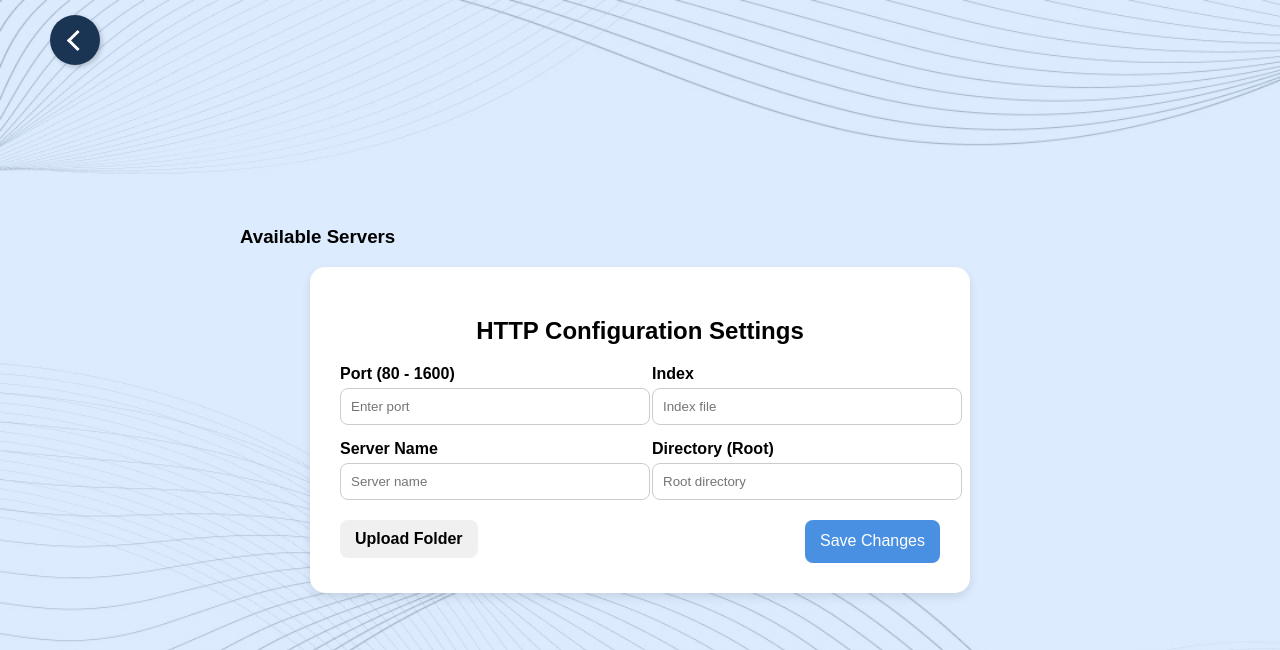
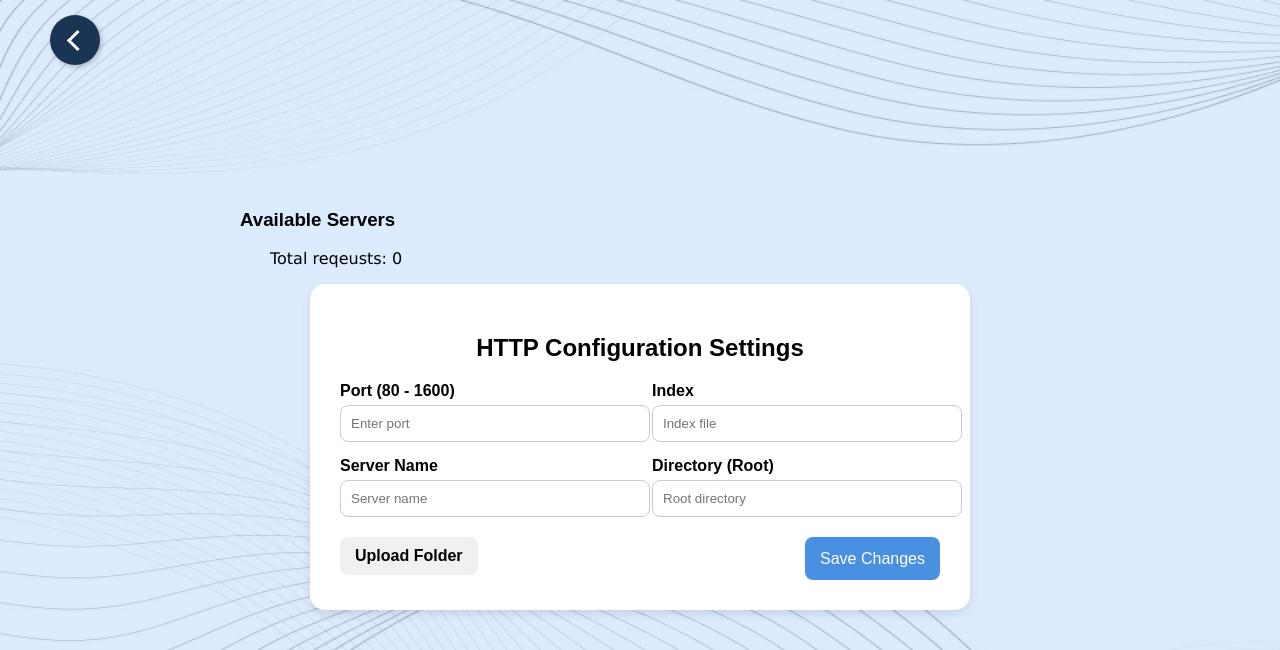
Before and after one commit to hotdeth/Eserve, a Laravel app: page /http in a window 1280 px wide. Shown: the top 650 px of the page. Run offline with Laravel 12, Linux system fonts and the light colour scheme; some libraries are stand-ins or nearby versions.

Commit message:
uptime update

```diff
--- a/laravel/public/css/http.css
+++ b/laravel/public/css/http.css
@@ -122,3 +122,12 @@
   background: #4a90e2;
   color: white;
 }
+
+
+.request {
+
+  color: black;
+  font-family:Verdana, Geneva, Tahoma, sans-serif;
+ margin-left: 30px;
+
+}
--- a/laravel/public/php_save/ftp_state.txt
+++ b/laravel/public/php_save/ftp_state.txt
@@ -1 +1 @@
-running
+not-running
--- a/laravel/public/php_save/nginx_state.txt
+++ b/laravel/public/php_save/nginx_state.txt
@@ -1 +1 @@
-not-running
+running
--- a/laravel/resources/views/http.blade.php
+++ b/laravel/resources/views/http.blade.php
@@ -2,11 +2,16 @@
 <html lang="en">
 <head>
     <meta charset="UTF-8">
+    <meta http-equiv="refresh" content="30">
     <meta name="viewport" content="width=device-width, initial-scale=1.0">
     <title>HTTP Configuration</title>
     <script src="https://kit.fontawesome.com/a076d05399.js" crossorigin="anonymous"></script>
     <link rel="stylesheet" href="css/http.css">
 </head>
+
+<?php
+$number_of_request = shell_exec("cat /var/log/nginx/access.log | wc -l")
+?>
 <body>
         <a href="/">
             <button class="back-button">
@@ -36,6 +41,10 @@
 
 
         <form action="php_save/nginx_save.php" method="POST" enctype="multipart/form-data">
+        <p class="request">
+    Total reqeusts:
+        {{ $number_of_request }}
+   </p>
             <div class="settings-card">
                 <h2>HTTP Configuration Settings</h2>
                 <div class="input-group">
```
